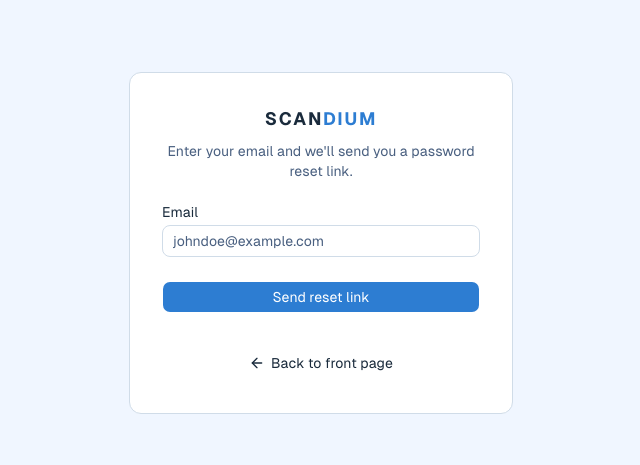
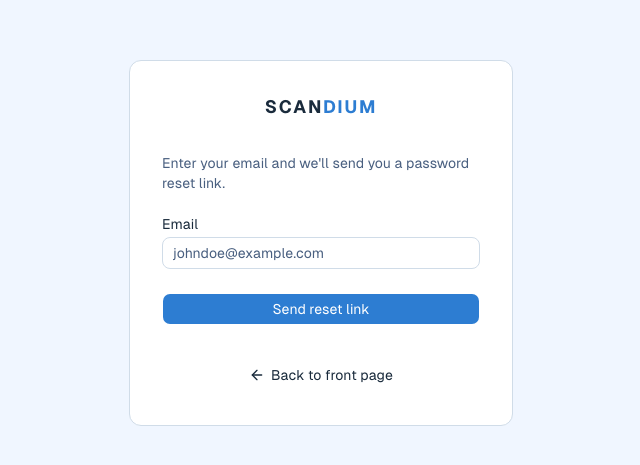
Before and after one commit to alenissinen/scandium, a Next.js app in the folder frontend/: page /en/auth/forgot-password in a window 1280 px wide. Shown: the part 157-622 px from the top of the page, without its empty margins (319-959 px from the left). Built offline with nearby package versions, Linux system fonts and the light colour scheme; no server answers; what @teispace/next-themes would draw is missing.

Commit message:
feat(auth): minor ui tweaks to forgot password

```diff
--- a/frontend/src/app/[locale]/@modal/(.)auth/forgot-password/page.tsx
+++ b/frontend/src/app/[locale]/@modal/(.)auth/forgot-password/page.tsx
@@ -23,7 +23,6 @@
           <h2 className="text-lg font-bold tracking-widest text-foreground">
             SCAN<span className="text-primary">DIUM</span>
           </h2>
-          <p className="text-sm text-muted-foreground mt-2">{t("forgotPasswordDescription")}</p>
         </div>
         <ForgotPasswordForm modal />
       </div>
--- a/frontend/src/app/[locale]/auth/forgot-password/page.tsx
+++ b/frontend/src/app/[locale]/auth/forgot-password/page.tsx
@@ -15,7 +15,6 @@
             <h1 className="text-lg font-bold tracking-widest text-foreground">
               SCAN<span className="text-primary">DIUM</span>
             </h1>
-            <p className="text-sm text-muted-foreground mt-2">{t("forgotPasswordDescription")}</p>
           </div>
           <div className="mb-8">
             <ForgotPasswordForm />
--- a/frontend/src/components/auth/forgot-password-form.tsx
+++ b/frontend/src/components/auth/forgot-password-form.tsx
@@ -44,6 +44,7 @@
 
   return (
     <form action={action} className="flex flex-col gap-6">
+      <p className="text-sm text-muted-foreground mt-2">{t("forgotPasswordDescription")}</p>
       <div className="flex flex-col gap-1.5">
         <Label htmlFor="email">{t("email")}</Label>
         <Input id="email" name="email" type="email" placeholder={t("emailPlaceholder")} required />
```
